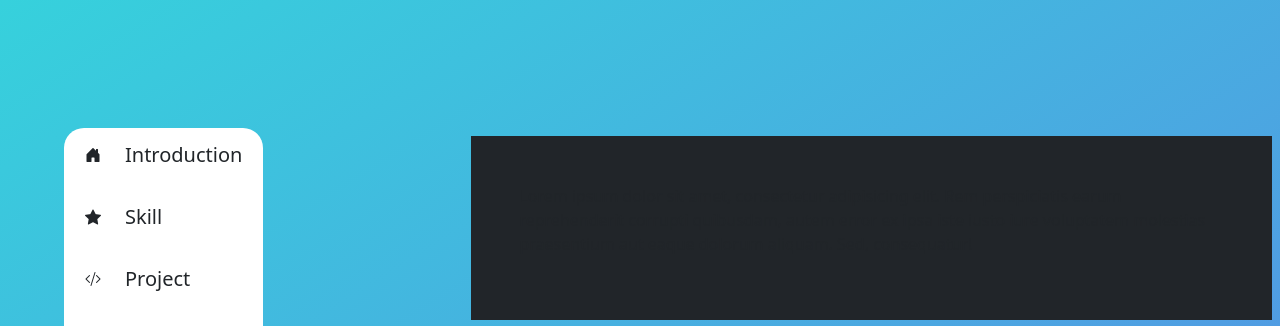
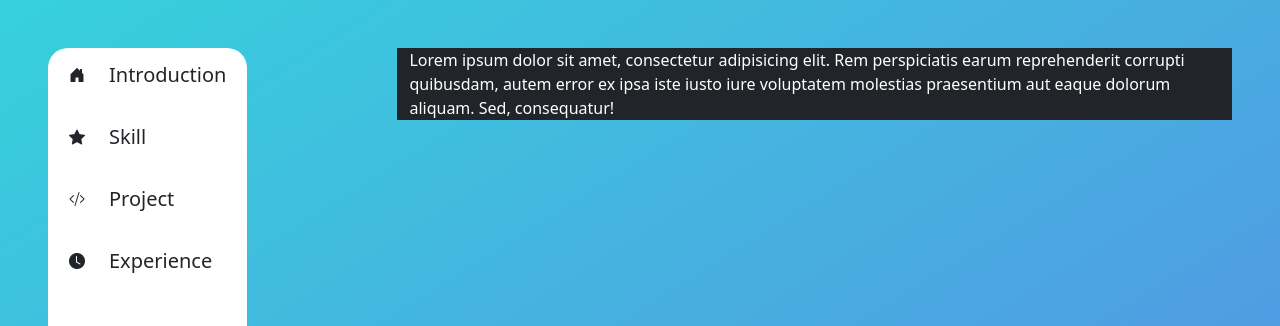
Before and after one commit to NJunY/MyPersonalWebsite, a plain HTML site: page index.html in a window 1280 px wide. Shown: the top 326 px of the page. Drawn offline with nearby package versions, Linux system fonts and the light colour scheme.

Commit message:
adjusted position

```diff
--- a/index.css
+++ b/index.css
@@ -22,14 +22,14 @@ body {
 }
 
 .mainFrame {
-  margin-top: 10%;
-  margin-left: 5%;
+  /* margin-top: 10%;
+  margin-left: 5%; */
 }
 
 #mainFrameMenu {
   background-color: white;
   border-radius: 20px;
-  margin-right: 200px;
+  margin-right: 150px;
 }
 
 #mainFrameContent {
@@ -39,3 +39,9 @@ body {
 .introIcon {
   font-size: 230px;
 }
+
+.btn:hover {
+  transition-duration: 0.25s;
+  /* background-image: linear-gradient(to bottom right, #bdc3c7, #2c3e50); */
+  color: #3d5be8;
+}
--- a/index.html
+++ b/index.html
@@ -10,7 +10,7 @@
     <title>JPortfolioY</title>
 </head>
 <body>
-    <div class="d-flex flex-row mainFrame">
+    <div class="d-flex flex-md-row flex-column mt-5 ms-5 mainFrame">
         <div class="p-2" id="mainFrameMenu">
             <div class="d-flex flex-column">
                 <button type="button" class="btn d-inline-flex"><i class="bi bi-house-door-fill me-4"></i><h5>Introduction</h5></button>
@@ -24,9 +24,9 @@
                 </div>
             </div>
         </div>
-        <div class="p-2">
-            <div class="container p-5 bg-dark">
-                <p>Lorem ipsum dolor sit amet, consectetur adipisicing elit. Rem perspiciatis earum reprehenderit corrupti quibusdam, autem error ex ipsa iste iusto iure voluptatem molestias praesentium aut eaque dolorum aliquam. Sed, consequatur!</p>
+        <div class="me-5 mainFrameContent">
+            <div class="container bg-dark">
+                <p style="color: white;">Lorem ipsum dolor sit amet, consectetur adipisicing elit. Rem perspiciatis earum reprehenderit corrupti quibusdam, autem error ex ipsa iste iusto iure voluptatem molestias praesentium aut eaque dolorum aliquam. Sed, consequatur!</p>
             </div>
         </div>
     </div>
```
